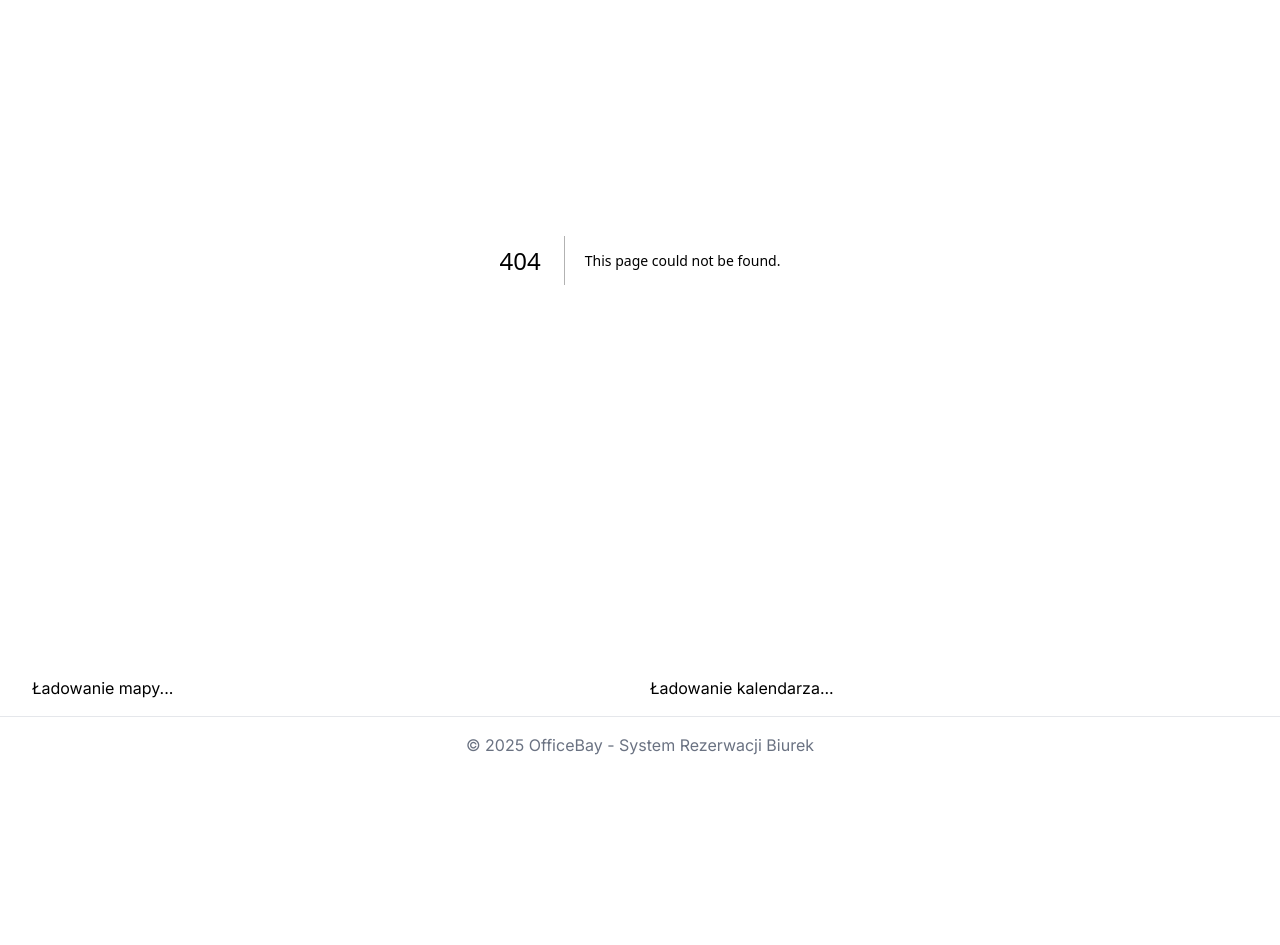
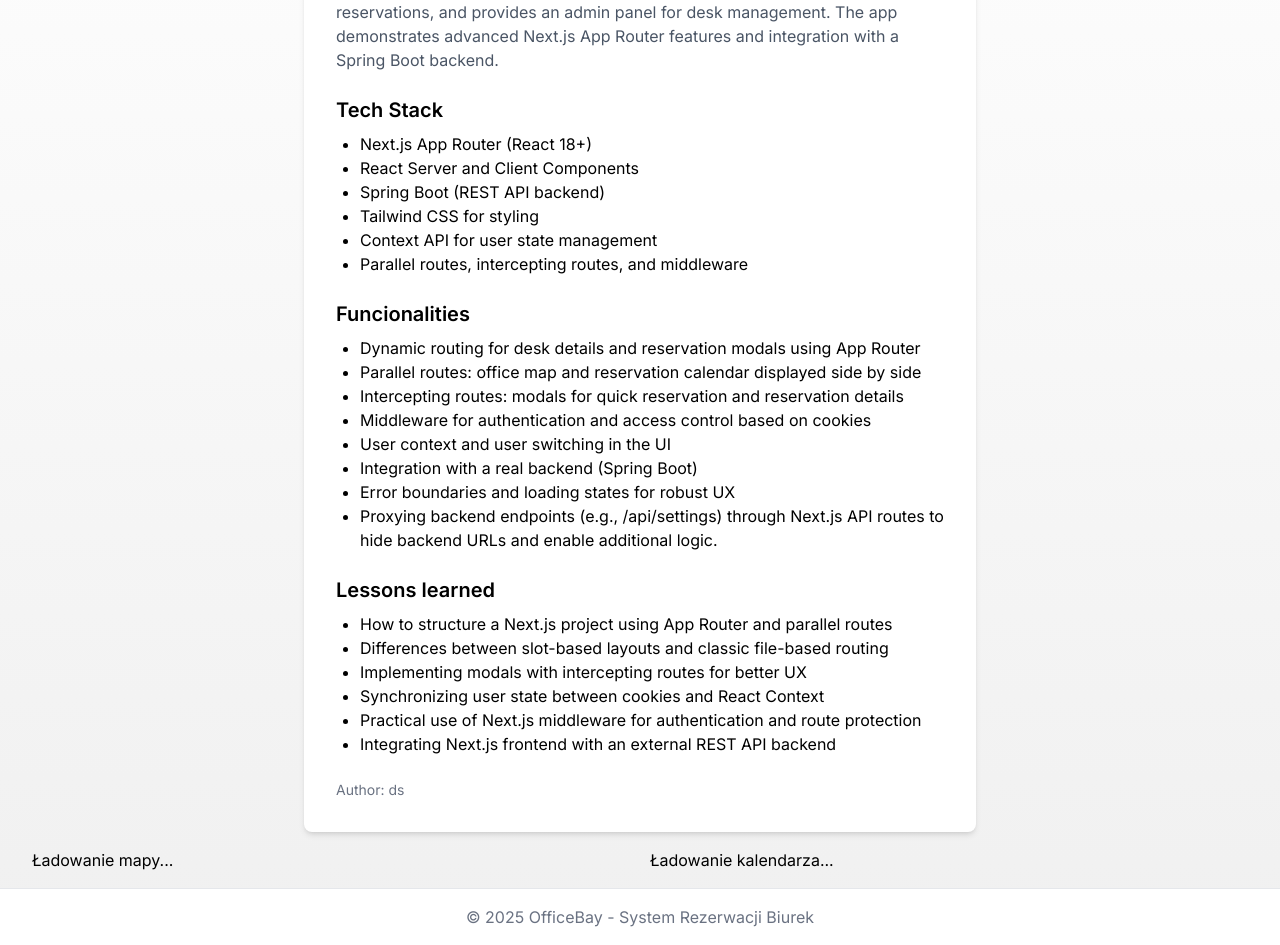
Before and after one commit to ds-bluewave/officebay-frontend, a Next.js app: page /about in a window 1280 px wide. Before the commit this address had no page. Shown: the part 300-1245 px from the top of the page. Before the commit the page ends 1073 px from the top, so only its background shows below. Built offline with nearby package versions, Linux system fonts and the light colour scheme; no server answers.

Commit message:
Add About page and API routes for fetching project details and settings

```diff
--- /dev/null
+++ b/src/app/about/page.tsx
@@ -0,0 +1,71 @@
+'use client';
+
+import { use, useEffect, useState } from "react";
+
+type AboutData = {
+  name: string;
+  description: string;
+  stack: string[];
+  features: string[];
+  learned: string[];
+  author: string;
+};
+
+export default function AboutPage() {
+  const [data, setData] = useState<AboutData | null>(null);
+  const [settings, setSettings] = useState<any>(null);
+
+  useEffect(() => {
+    fetch("/api/about")
+      .then(res => res.json())
+      .then(setData);
+  }, []);
+
+  useEffect(() => {
+    fetch('/api/proxy/settings')
+    .then(res => {
+      if (!res.ok) {
+        throw new Error('Failed to fetch settings');
+      }
+      res.json()
+        .then(setSettings);
+    })
+    .catch(err => {
+      console.error('Error fetching settings:', err);
+      setSettings(null);
+    });
+  }, []);
+
+  if (!data) return <div>Ładowanie...</div>;
+
+  return (
+    <div className="max-w-2xl mx-auto p-8 bg-white dark:bg-gray-800 rounded-lg shadow-md mt-10">
+      <h1 className="text-3xl font-bold mb-2">{data.name}</h1>
+      <p className="mb-4 text-gray-600 dark:text-gray-300">{data.description}</p>
+      <h2 className="text-xl font-semibold mt-6 mb-2">Tech Stack</h2>
+      <ul className="list-disc pl-6 mb-4">
+        {data.stack.map((item) => <li key={item}>{item}</li>)}
+      </ul>
+      <h2 className="text-xl font-semibold mt-6 mb-2">Funcionalities</h2>
+      <ul className="list-disc pl-6 mb-4">
+        {data.features.map((item) => <li key={item}>{item}</li>)}
+      </ul>
+      <h2 className="text-xl font-semibold mt-6 mb-2">Lessons learned</h2>
+      <ul className="list-disc pl-6 mb-4">
+        {data.learned.map((item) => <li key={item}>{item}</li>)}
+      </ul>
+      <div className="mt-6 text-sm text-gray-500 dark:text-gray-400">
+        Author: {data.author}
+      </div>
+
+      {settings && (
+        <div className="mt-6 p-4 bg-gray-700 dark:bg-gray-900 rounded-lg">
+          <h2 className="text-lg font-semibold text-gray-600 dark:text-gray-400 mb-2">Settings</h2>
+          <pre className="text-sm text-gray-800 dark:text-gray-600">
+            {JSON.stringify(settings, null, 2)}
+          </pre>
+        </div>
+      )}
+    </div>
+  );
+}
--- /dev/null
+++ b/src/app/api/about/route.ts
@@ -0,0 +1,35 @@
+import { NextResponse } from 'next/server';
+
+export async function GET() {
+  return NextResponse.json({
+    "name": "OfficeBay",
+    "description": "OfficeBay is a modern desk reservation system for offices, built as a fullstack demo project. It allows users to browse available desks, make and manage reservations, and provides an admin panel for desk management. The app demonstrates advanced Next.js App Router features and integration with a Spring Boot backend.",
+    "stack": [
+      "Next.js App Router (React 18+)",
+      "React Server and Client Components",
+      "Spring Boot (REST API backend)",
+      "Tailwind CSS for styling",
+      "Context API for user state management",
+      "Parallel routes, intercepting routes, and middleware"
+    ],
+    "features": [
+      "Dynamic routing for desk details and reservation modals using App Router",
+      "Parallel routes: office map and reservation calendar displayed side by side",
+      "Intercepting routes: modals for quick reservation and reservation details",
+      "Middleware for authentication and access control based on cookies",
+      "User context and user switching in the UI",
+      "Integration with a real backend (Spring Boot)",
+      "Error boundaries and loading states for robust UX",
+      "Proxying backend endpoints (e.g., /api/settings) through Next.js API routes to hide backend URLs and enable additional logic."
+    ],
+    "learned": [
+      "How to structure a Next.js project using App Router and parallel routes",
+      "Differences between slot-based layouts and classic file-based routing",
+      "Implementing modals with intercepting routes for better UX",
+      "Synchronizing user state between cookies and React Context",
+      "Practical use of Next.js middleware for authentication and route protection",
+      "Integrating Next.js frontend with an external REST API backend"
+    ],
+    author: "ds"
+  });
+}
--- /dev/null
+++ b/src/app/api/proxy/settings/route.ts
@@ -0,0 +1,21 @@
+import { NextResponse } from 'next/server';
+
+const SPRING_API_URL = process.env.SPRING_API_URL || 'http://localhost:9090';
+const headers = {
+  'Content-Type': 'application/json',
+  'Authorization': 'Basic dXNlcjpwYXNzd29yZA=='
+};
+
+export async function GET() {
+  const res = await fetch(`${SPRING_API_URL}/api/settings`, {
+    method: 'GET',
+    headers,
+  });
+
+  if (!res.ok) {
+    return NextResponse.json({ error: 'Failed to fetch settings' }, { status: res.status });
+  }
+
+  const data = await res.json();
+  return NextResponse.json(data);
+}
```
